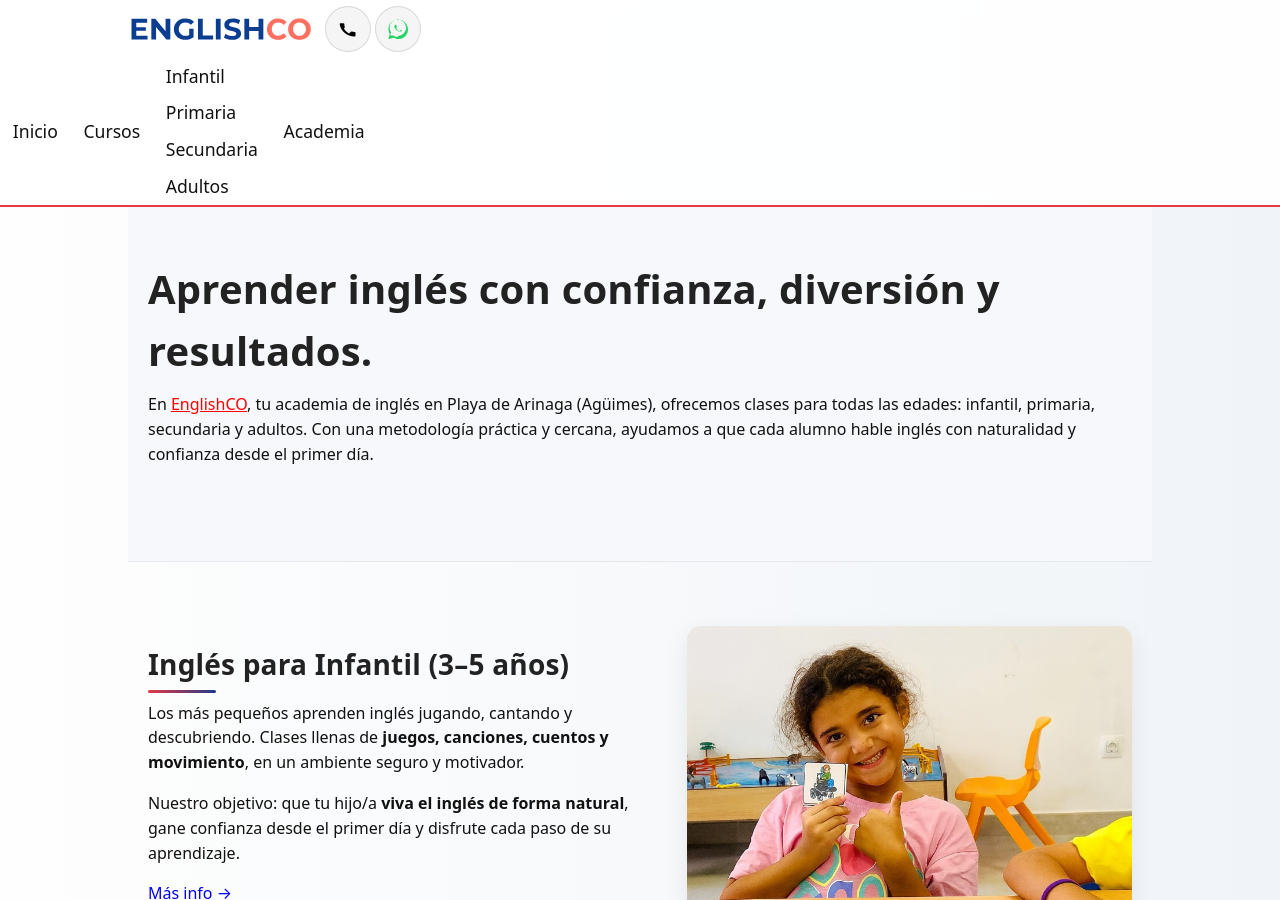
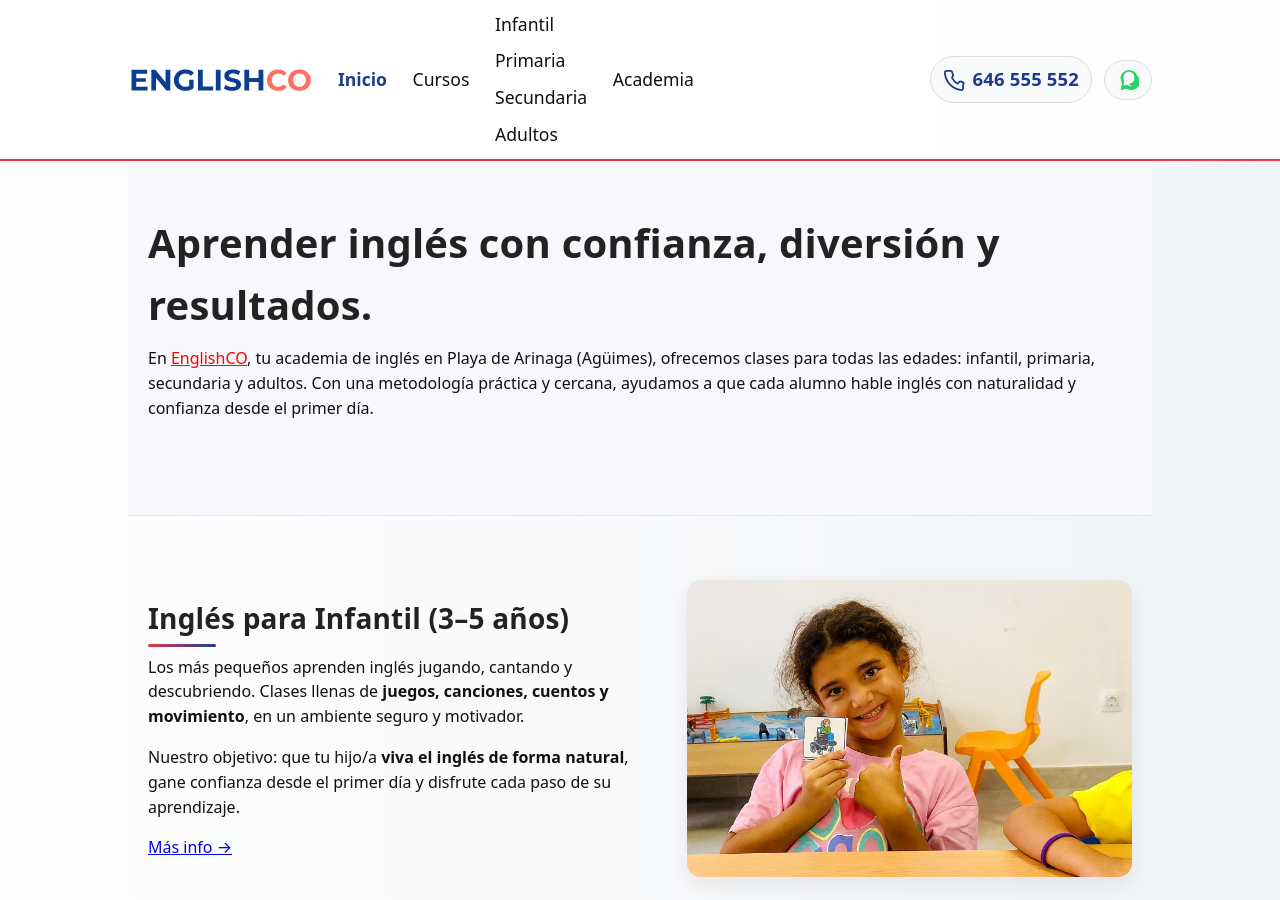
Before and after one commit to dixonbruce/englishco, a Jekyll site: the page built from index.html, in a window 1280 px wide and 900 px high. Built offline with Jekyll 4.4.1, drawn with Linux system fonts in a browser that asks for light colours.

Commit message:
Update header.html

```diff
--- a/_includes/header.html
+++ b/_includes/header.html
@@ -1,45 +1,23 @@
-<!-- header.html -->
+<!-- Header -->
 <header class="site-header" role="banner">
-  <!-- Mobile nav toggle (CSS-only) -->
-  <input type="checkbox" id="nav-open" hidden />
+  <div class="header-inner">
 
-  <div class="header-inner">
-    <!-- Left: Hamburger (label toggles #nav-open) -->
-    <label for="nav-open" class="hamburger" aria-label="Abrir menú" aria-controls="main-menu">
-      <span></span><span></span><span></span>
-    </label>
-
-    <!-- Centre: Logo -->
-    <a href="/index.html" class="header-brand" aria-label="Inicio English Co">
+    <!-- Brand / Logo -->
+    <a href="/index.html" class="header-brand" aria-label="Inicio">
       <img src="/logo.svg?v=3" alt="English Co – Academia de Inglés" class="header-logo" />
     </a>
 
-    <!-- Right: Call / WhatsApp (tight icons) -->
-    <div class="header-actions">
-      <a class="icon-btn call" href="tel:+34646555552" aria-label="Llamar">
-        <!-- Phone icon -->
-        <svg xmlns="http://www.w3.org/2000/svg" width="20" height="20" viewBox="0 0 24 24" aria-hidden="true">
-          <path d="M6.62 10.79a15.05 15.05 0 006.59 6.59l2.2-2.2a1 1 0 011.02-.24 11.36 11.36 0 003.56.57 1 1 0 011 1v3.56a1 1 0 01-1 1A17.79 17.79 0 012 6a1 1 0 011-1h3.56a1 1 0 011 1 11.36 11.36 0 00.57 3.56 1 1 0 01-.24 1.02l-2.27 2.21z"/>
-        </svg>
-      </a>
+    <!-- Mobile Hamburger -->
+    <button class="hamburger" aria-controls="main-menu" aria-expanded="false">
+      <span></span><span></span><span></span>
+    </button>
 
-      <a class="icon-btn wa" href="https://wa.me/34646555552" target="_blank" rel="noopener" aria-label="WhatsApp">
-        <!-- WhatsApp icon -->
-        <svg xmlns="http://www.w3.org/2000/svg" viewBox="0 0 32 32" width="20" height="20" aria-hidden="true">
-          <path fill="#25d366" d="M16 .6C7.5.6.6 7.5.6 16c0 2.8.7 5.6 2.2 8l-2.3 8.3 8.5-2.2c2.3 1.3 4.9 2 7.6 2 8.5 0 15.4-6.9 15.4-15.4S24.5.6 16 .6zm0 28c-2.5 0-4.9-.7-7-2l-.5-.3-5 .1 1.4-4.9-.3-.5c-1.3-2.1-2-4.5-2-7 0-7.2 5.9-13.1 13.1-13.1 3.5 0 6.8 1.4 9.2 3.9 2.5 2.5 3.9 5.7 3.9 9.2-.1 7.2-6 13.1-13.2 13.1zm7.3-9.7c-.4-.2-2.2-1.1-2.5-1.2-.3-.1-.5-.2-.7.2-.2.4-.8 1.2-1 1.4-.2.2-.4.3-.8.1s-1.6-.6-3-1.9c-1.1-1-1.9-2.2-2.1-2.6-.2-.4 0-.6.1-.8.1-.1.4-.5.5-.6.2-.2.3-.4.4-.6.1-.2 0-.5 0-.7 0-.2-.7-1.7-1-2.3-.3-.7-.6-.6-.7-.6h-.6c-.2 0-.5.1-.7.3-.2.2-1 1-1 2.4s1.1 2.8 1.3 3c.2.2 2.1 3.2 5.1 4.4.7.3 1.2.5 1.7.6.7.2 1.3.2 1.8.1.6-.1 2.2-.9 2.5-1.7.3-.9.3-1.6.2-1.7-.1-.1-.4-.2-.8-.4z"/>
-        </svg>
-      </a>
-    </div>
-  </div>
-
-
-
-
-  <nav class="navbar" aria-label="Principal">
-    <ul class="menu">
-      <li><a href="/index.html">Inicio</a></li>
+    <!-- Navigation -->
+    <nav class="navbar" role="navigation" aria-label="Principal">
+      <ul class="menu" id="main-menu">
+        <li><a href="/index.html" class="active">Inicio</a></li>
         <li class="dropdown">
-        <input type="checkbox" id="toggle-cursos" hidden>
+          <input type="checkbox" id="toggle-cursos" hidden />
           <label for="toggle-cursos" class="no-link">Cursos</label>
           <ul class="submenu">
             <li><a href="/infantil.html">Infantil</a></li>
@@ -52,5 +30,18 @@
       </ul>
     </nav>
 
+    <!-- Contact icons -->
+    <div class="contact-icons">
+      <a class="phone" href="tel:+34646555552" aria-label="Llamar">
+        <!-- Phone icon -->
+        <svg xmlns="http://www.w3.org/2000/svg" width="22" height="22" viewBox="0 0 24 24" fill="none" stroke="currentColor" stroke-width="2" stroke-linecap="round" stroke-linejoin="round"><path d="M22 16.92V21a2 2 0 0 1-2.18 2 19.79 19.79 0 0 1-8.63-3.07 19.5 19.5 0 0 1-6-6A19.79 19.79 0 0 1 2 4.18 2 2 0 0 1 4 2h4.09a2 2 0 0 1 2 1.72c.12.81.37 1.6.72 2.33a2 2 0 0 1-.45 2.18L9.91 9.91a16 16 0 0 0 6 6l1.68-1.68a2 2 0 0 1 2.18-.45c.73.35 1.52.6 2.33.72A2 2 0 0 1 22 16.92z"/></svg>
+        <span class="phone-number">646 555 552</span>
+      </a>
+      <a class="whatsapp" href="https://wa.me/34646555552" target="_blank" rel="noopener" aria-label="WhatsApp">
+        <!-- WhatsApp icon -->
+        <svg xmlns="http://www.w3.org/2000/svg" width="22" height="22" viewBox="0 0 24 24" fill="#25D366"><path d="M20 3.999C18.1 2.099 15.6 1 13 1 8.029 1 4 5.029 4 10c0 1.8.479 3.549 1.391 5.07L4 23l7.07-1.391C12.451 22.521 14.2 23 16 23c4.971 0 9-4.029 9-9 0-2.6-1.099-5.1-3-7.001zm-4 15c-1.661 0-3.249-.51-4.59-1.47l-.33-.229-4.12.81.84-4.091-.24-.38C7.51 12.249 7 10.661 7 9c0-3.309 2.691-6 6-6 1.6 0 3.109.63 4.24 1.76C18.37 6.891 19 8.4 19 10c0 3.309-2.691 6-6 6z"/></svg>
+      </a>
+    </div>
 
+  </div>
 </header>
```
Lines whose indentation alone changed are shown as unchanged.
